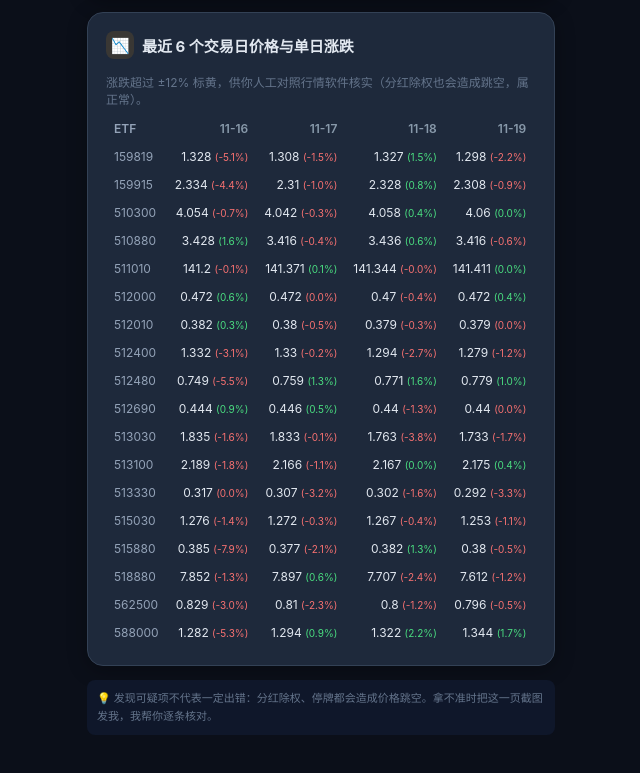
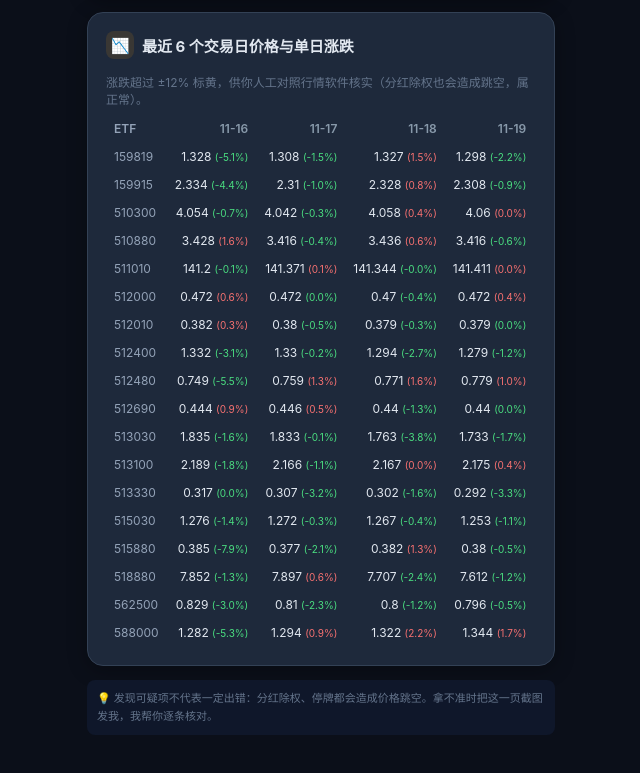
Before and after one commit to qizubin-576071483/etf-strategy, a plain HTML site: page data_check.html in a window 1280 px wide. Shown: the part 1134-1907 px from the top of the page, without its empty margins (319-959 px from the left). Drawn offline with Linux system fonts and the light colour scheme.

Commit message:
fix: 自检页面涨跌配色/兜底时点，校验函数兼容行列不齐

```diff
--- a/data_check.html
+++ b/data_check.html
@@ -148,7 +148,9 @@
         const todayBj = nowBj.toISOString().slice(0, 10);
         const wdBj = nowBj.getUTCDay();
         const isWeekend = wdBj === 0 || wdBj === 6;
-        const stale = !isWeekend && lastDate !== todayBj && nowBj.getUTCHours() >= 13; // 北京21点后仍无当日数据
+        const bh = nowBj.getUTCHours(), bm = nowBj.getUTCMinutes();
+        const afterCutoff = bh > 21 || (bh === 21 && bm >= 10); // 北京时间 21:10 兜底时点之后
+        const stale = !isWeekend && lastDate !== todayBj && afterCutoff;
         if (stale) warnings.push('当日数据缺失');
         list.push(row('数据截至', lastDate + ' ' + (meta.lastUpdatedTime || '') + '（写入于 ' + (meta.lastUpdated || '-') + '）', stale ? 'bad' : ''));
         if (stale) list.push(row('　└ 提示', '今天为交易日且已过 21:10 兜底时点，仍无当日数据，建议手动运行一次更新', 'bad'));
@@ -166,7 +168,7 @@
                 if (v != null && pv != null && pv !== 0) {
                     const chg = (v - pv) / Math.abs(pv);
                     if (Math.abs(chg) > 0.12) cls = 'dev';
-                    txt = v + ' <span style="color:' + (chg > 0 ? '#4ade80' : '#f87171') + ';font-size:10px">(' + (chg * 100).toFixed(1) + '%)</span>';
+                    txt = v + ' <span style="color:' + (chg > 0 ? '#f87171' : '#4ade80') + ';font-size:10px">(' + (chg * 100).toFixed(1) + '%)</span>';
                 }
                 tbl += '<td class="' + cls + '">' + txt + '</td>';
             }
```
Also changed, not shown: dist/data_check.html (+4 -2 lines), 1 other file.
